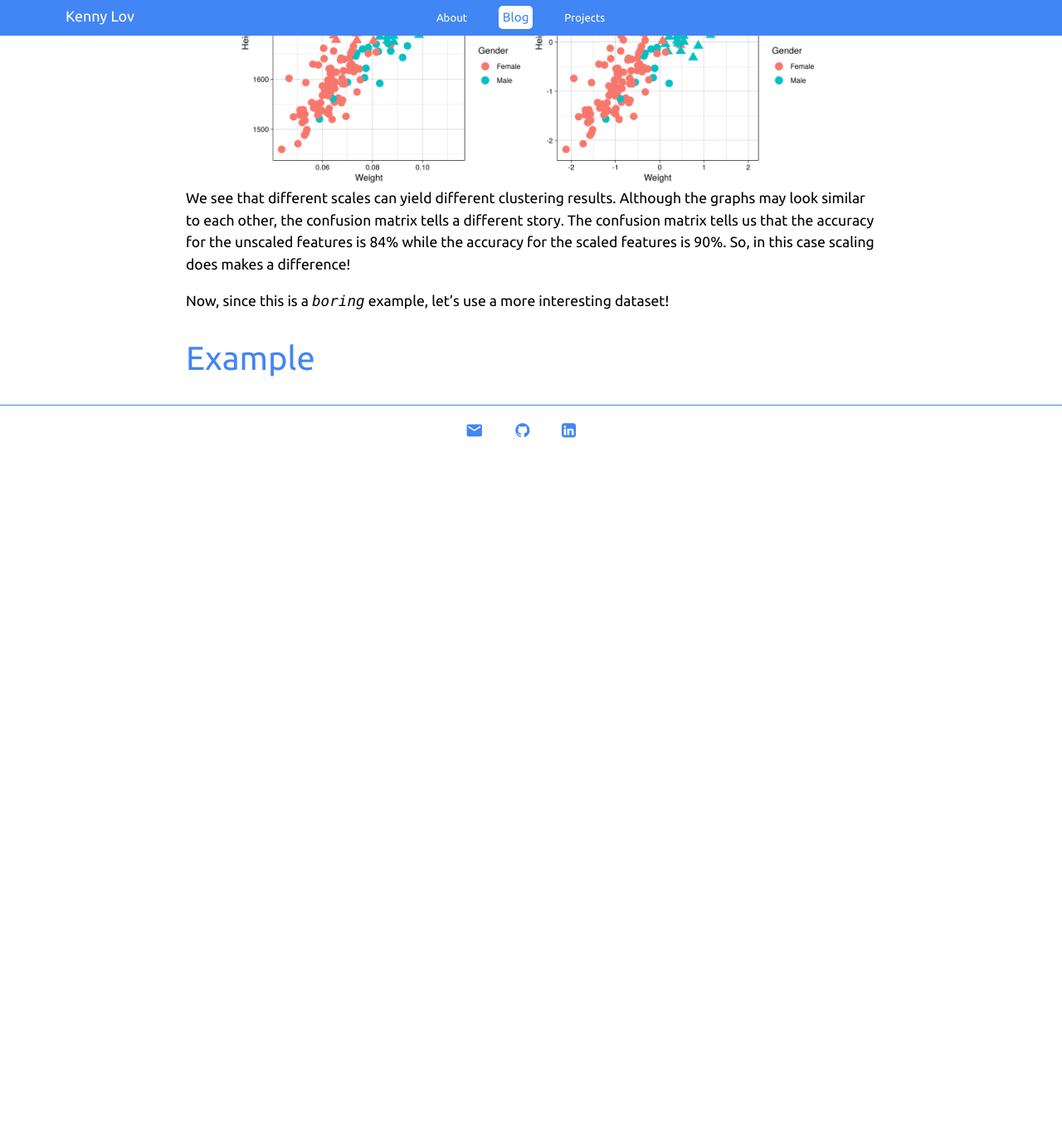
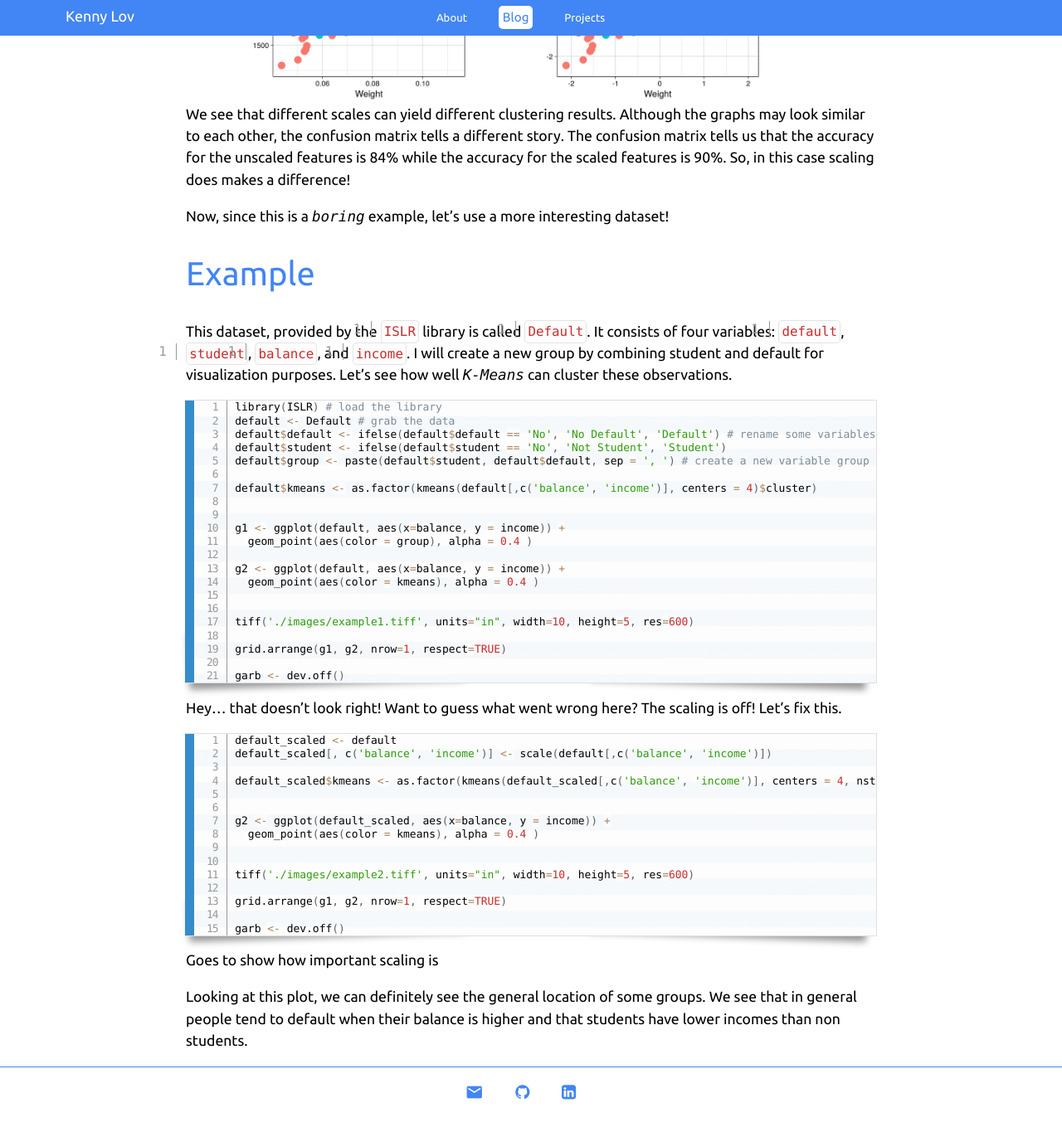
Before and after one commit to clfkenny/clfkenny.github.io, a Jekyll site: the page built from projects/kmeans_intro/index.md, in a window 1280 px wide and 1400 px high, scrolled down 9852 px. Shown: the top 1365 px of the window at 83% size. Built offline with Jekyll 4.4.1, drawn with Linux system fonts in a browser that asks for light colours; some web fonts are replaced; formulas are drawn with MathJax 3; our own code applies the rules of GitHub Pages for plain Markdown files; before the commit the page ends 10482 px from its top, so only the background shows below that; some of the changed text lies outside the part shown.

Commit message:
editing js3

````diff
--- a/projects/kmeans_intro/index.md
+++ b/projects/kmeans_intro/index.md
@@ -115,13 +115,13 @@ such as *K-Means* can be used to perform market/customer segmentation by
 identifying groups of shoppers with similar browsing and purchase
 histories. Once grouped, an individual shopper be shown items that other
 similar shoppers have purchased or are interested in, acting as sort of
-a basic recommendation system. <br><br>
+a basic recommendation system. <br>
 
 Now suppose you’re a breast cancer researcher and you have the results
 of gene expression assays from hundreds of patients. You are interested
 in which group of genes are associated with the specific type of cancer
 you’re studying, so you can use this algorithm to find these subgroups
-to gain a better understanding of the disease. <br><br>
+to gain a better understanding of the disease. <br>
 
 Finally suppose you run an automobile insurance company and want to
 detect fraudulent claims. You have information about the claims, such as
@@ -742,3 +742,60 @@ Now, since this is a *boring* example, let’s use a more interesting
 dataset\!
 
 ## Example
+
+This dataset, provided by the `ISLR` library is called `Default`. It
+consists of four variables: `default`, `student`, `balance`, and
+`income`. I will create a new group by combining student and default for
+visualization purposes. Let’s see how well *K-Means* can cluster these
+observations.
+
+``` r
+library(ISLR) # load the library
+default <- Default # grab the data
+default$default <- ifelse(default$default == 'No', 'No Default', 'Default') # rename some variables
+default$student <- ifelse(default$student == 'No', 'Not Student', 'Student')
+default$group <- paste(default$student, default$default, sep = ', ') # create a new variable group
+
+default$kmeans <- as.factor(kmeans(default[,c('balance', 'income')], centers = 4)$cluster)
+
+
+g1 <- ggplot(default, aes(x=balance, y = income)) +
+  geom_point(aes(color = group), alpha = 0.4 )
+
+g2 <- ggplot(default, aes(x=balance, y = income)) +
+  geom_point(aes(color = kmeans), alpha = 0.4 )
+
+
+tiff('./images/example1.tiff', units="in", width=10, height=5, res=600)
+
+grid.arrange(g1, g2, nrow=1, respect=TRUE)
+
+garb <- dev.off()
+```
+
+Hey… that doesn’t look right\! Want to guess what went wrong here? The
+scaling is off\! Let’s fix this.
+
+``` r
+default_scaled <- default
+default_scaled[, c('balance', 'income')] <- scale(default[,c('balance', 'income')])
+
+default_scaled$kmeans <- as.factor(kmeans(default_scaled[,c('balance', 'income')], centers = 4, nstart = 100)$cluster)
+
+
+g2 <- ggplot(default_scaled, aes(x=balance, y = income)) +
+  geom_point(aes(color = kmeans), alpha = 0.4 )
+
+
+tiff('./images/example2.tiff', units="in", width=10, height=5, res=600)
+
+grid.arrange(g1, g2, nrow=1, respect=TRUE)
+
+garb <- dev.off()
+```
+
+Goes to show how important scaling is
+
+Looking at this plot, we can definitely see the general location of some
+groups. We see that in general people tend to default when their balance
+is higher and that students have lower incomes than non students.
````
Also changed, not shown: other parts of projects/kmeans_intro/index.md (+1 -1 lines), projects/kmeans_intro/kmeans_intro.Rmd (+54 -3 lines), projects/kmeans_intro/images/plot1.png, projects/kmeans_intro/images/plot2.png, projects/kmeans_intro/images/plot3.png, projects/kmeans_intro/images/scaling.png, projects/kmeans_intro/images/scree.png, 2 other files.
